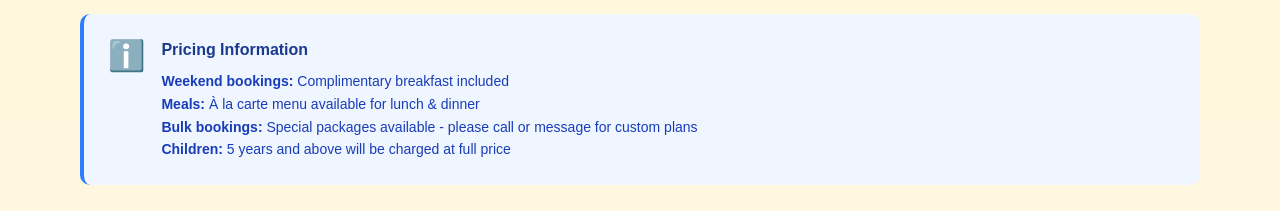
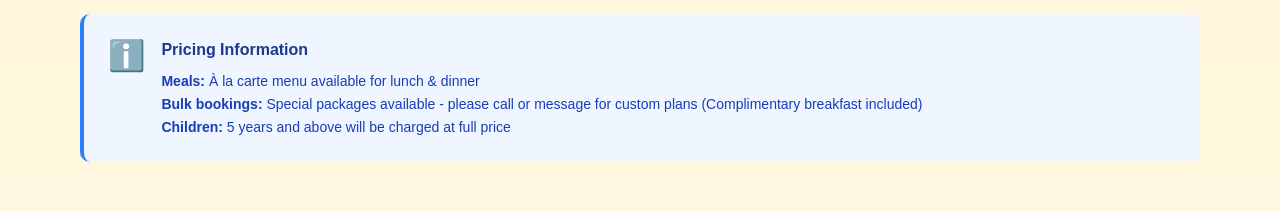
Before and after one commit to gandharvtalikoti/buddha-village, a Next.js app in the folder buddha-village/: page /stays in a window 1280 px wide. Shown: the part 246-457 px from the top of the page. Built offline with nearby package versions, Linux system fonts and the light colour scheme; a web font is replaced by a local one.

Commit message:
bulk booking complementary breakfsat

```diff
--- a/buddha-village/app/stays/page.tsx
+++ b/buddha-village/app/stays/page.tsx
@@ -389,9 +389,9 @@ export default function StaysPage() {
             <div>
               <h3 className="font-bold text-blue-900 mb-2">Pricing Information</h3>
               <p className="text-blue-800 text-sm leading-relaxed">
-                <strong>Weekend bookings:</strong> Complimentary breakfast included<br />
+                {/* <strong>Weekend bookings:</strong> Complimentary breakfast included<br /> */}
                 <strong>Meals:</strong> À la carte menu available for lunch & dinner<br />
-                <strong>Bulk bookings:</strong> Special packages available - please call or message for custom plans<br />
+                <strong>Bulk bookings:</strong> Special packages available - please call or message for custom plans (Complimentary breakfast included)<br />
                 <strong>Children:</strong> 5 years and above will be charged at full price
               </p>
             </div>
@@ -573,9 +573,9 @@ function StayDetailPage({ stay, onBack }: StayDetailPageProps) {
                   <span>🌟</span>
                   Pricing
                 </h3>
-                <p className="text-sm text-gray-800 mb-6 font-medium">
+                {/* <p className="text-sm text-gray-800 mb-6 font-medium">
                   Includes complimentary breakfast
-                </p>
+                </p> */}
                 <div className="space-y-4">
                   <div className="bg-white/70 px-6 py-4 rounded-xl">
                     <div className="flex justify-between items-center mb-2">
```
